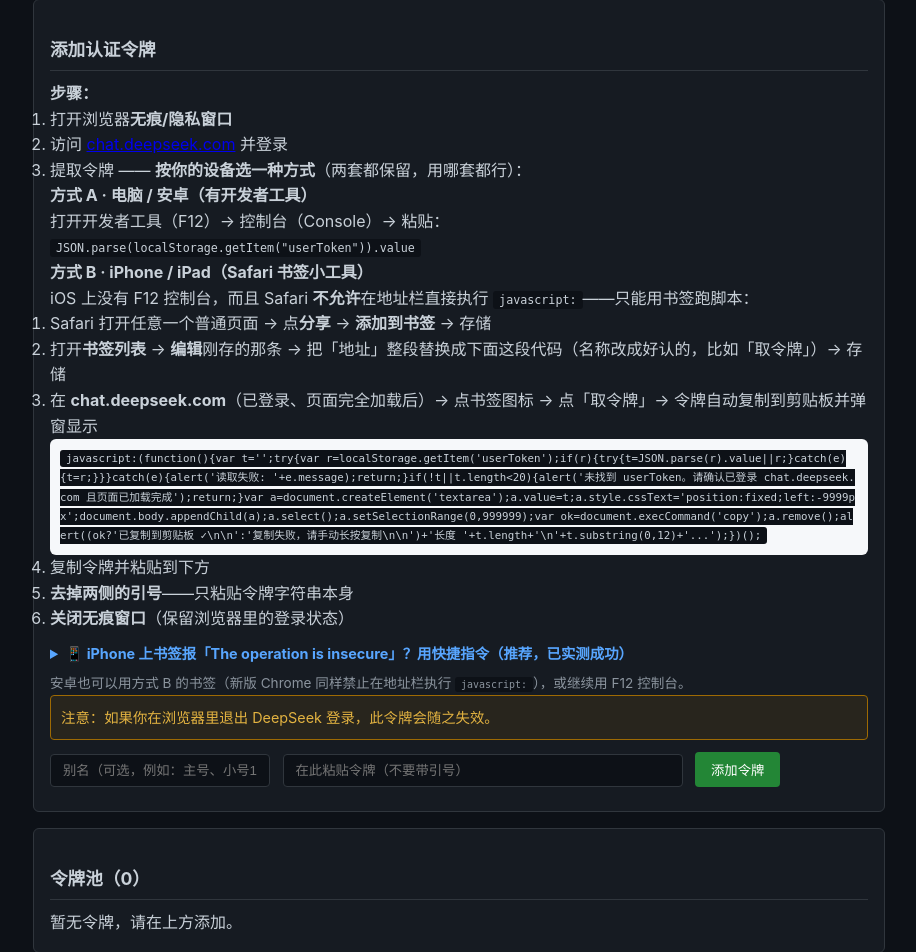
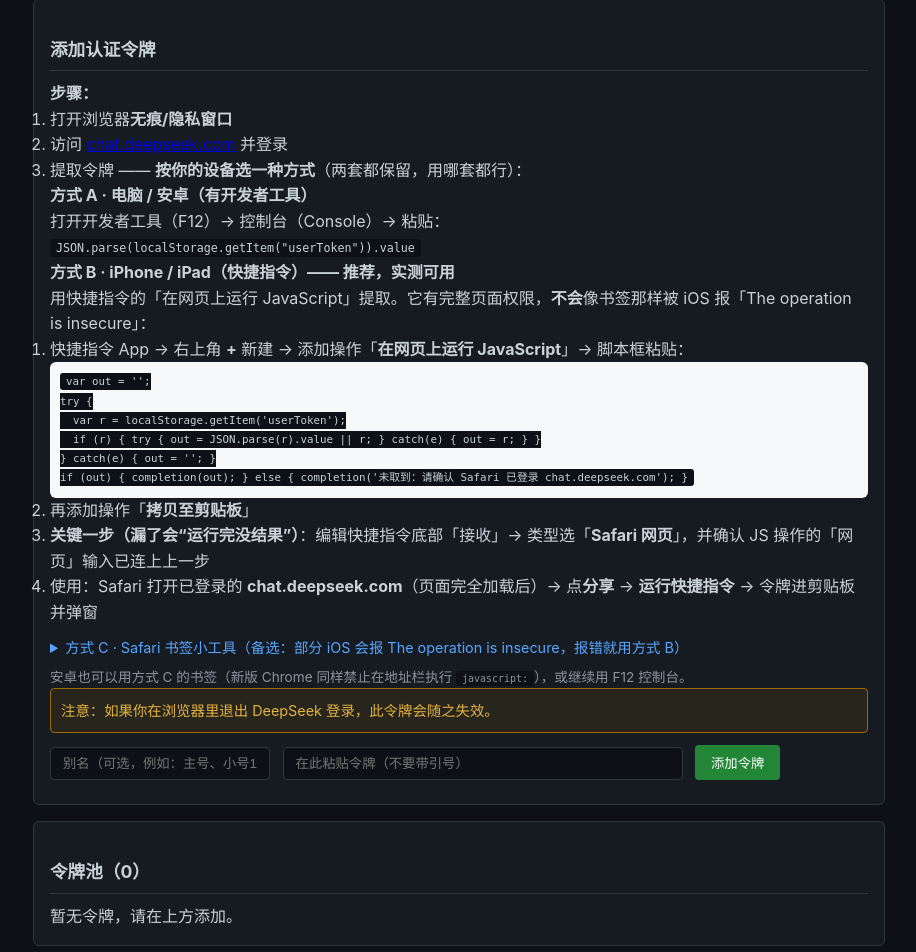
Before and after one commit to 1515asd/rh-deeperseeker, a FastAPI app: template templates/dashboard.html in a window 1280 px wide. Shown: the part 143-1095 px from the top of the page, without its empty margins (181-1097 px from the left). Run offline with FastAPI, Linux system fonts and the light colour scheme; the template is opened without the code that fills it, so the values that code supplies are empty.

Commit message:
Rollover: absolute cap alongside growth trigger (large packed first message); iOS: promote Shortcuts to primary method

```diff
--- a/plugin_helper.py
+++ b/plugin_helper.py
@@ -83,7 +83,13 @@ def needs_rollover(messages, baseline=0):
         return False
     total = estimate_conversation_tokens(messages)
     if baseline and baseline > 0:
-        return (total - baseline) > context_window_tokens()
+        # Growth trigger AND absolute cap. With a large first message (e.g.
+        # a 300K-token packed history), growth alone would let the total run
+        # far past the upstream ~393K remembered-context line — the web
+        # backend silently forgets the oldest content at that line, well
+        # before a growth-only rollover would fire. Fire on whichever comes
+        # first so the handoff always precedes silent forgetting.
+        return (total - baseline) > context_window_tokens() or total > context_window_tokens()
     return total > context_window_tokens()
 
 
--- a/templates/dashboard.html
+++ b/templates/dashboard.html
@@ -17,41 +17,36 @@
         <p>打开开发者工具（F12）→ 控制台（Console）→ 粘贴：</p>
         <code>JSON.parse(localStorage.getItem("userToken")).value</code>
 
-        <p><strong>方式 B · iPhone / iPad（Safari 书签小工具）</strong></p>
-        <p>iOS 上没有 F12 控制台，而且 Safari <strong>不允许</strong>在地址栏直接执行 <code>javascript:</code>——只能用书签跑脚本：</p>
+        <p><strong>方式 B · iPhone / iPad（快捷指令）—— 推荐，实测可用</strong></p>
+        <p>用快捷指令的「在网页上运行 JavaScript」提取。它有完整页面权限，<strong>不会</strong>像书签那样被 iOS 报「The operation is insecure」：</p>
         <ol>
-            <li>Safari 打开任意一个普通页面 → 点<strong>分享</strong> → <strong>添加到书签</strong> → 存储</li>
-            <li>打开<strong>书签列表</strong> → <strong>编辑</strong>刚存的那条 → 把「地址」整段替换成下面这段代码（名称改成好认的，比如「取令牌」）→ 存储</li>
-            <li>在 <strong>chat.deepseek.com</strong>（已登录、页面完全加载后）→ 点书签图标 → 点「取令牌」→ 令牌自动复制到剪贴板并弹窗显示</li>
+            <li>快捷指令 App → 右上角 <strong>+</strong> 新建 → 添加操作「<strong>在网页上运行 JavaScript</strong>」→ 脚本框粘贴：</li>
         </ol>
-        <pre style="white-space:pre-wrap;word-break:break-all;background:#f6f8fa;padding:10px;border-radius:6px;font-size:12px;max-height:220px;overflow:auto"><code>javascript:(function(){var t='';try{var r=localStorage.getItem('userToken');if(r){try{t=JSON.parse(r).value||r;}catch(e){t=r;}}}catch(e){alert('读取失败: '+e.message);return;}if(!t||t.length&lt;20){alert('未找到 userToken。请确认已登录 chat.deepseek.com 且页面已加载完成');return;}var a=document.createElement('textarea');a.value=t;a.style.cssText='position:fixed;left:-9999px';document.body.appendChild(a);a.select();a.setSelectionRange(0,999999);var ok=document.execCommand('copy');a.remove();alert((ok?'已复制到剪贴板 ✓\n\n':'复制失败，请手动长按复制\n\n')+'长度 '+t.length+'\n'+t.substring(0,12)+'...');})();</code></pre>
-
-        <ol start="4">
-            <li>复制令牌并粘贴到下方</li>
-            <li><strong>去掉两侧的引号</strong>——只粘贴令牌字符串本身</li>
-            <li><strong>关闭无痕窗口</strong>（保留浏览器里的登录状态）</li>
-        </ol>
-        <details style="margin-top:10px">
-            <summary style="cursor:pointer;font-weight:bold">📱 iPhone 上书签报「The operation is insecure」？用快捷指令（推荐，已实测成功）</summary>
-            <div style="padding:8px 12px">
-                <p>iOS Safari 的书签脚本可能被系统禁掉 localStorage（报 SecurityError，与「阻止所有 Cookie」无关）。用<strong>快捷指令</strong>的「在网页上运行 JavaScript」有完整页面权限，不受此限制：</p>
-                <ol>
-                    <li>快捷指令 App → 新建 → 添加操作「<strong>在网页上运行 JavaScript</strong>」→ 脚本框粘贴：</li>
-                </ol>
-                <pre style="white-space:pre-wrap;word-break:break-all;background:#f6f8fa;padding:10px;border-radius:6px;font-size:12px"><code>var out = '';
+        <pre style="white-space:pre-wrap;word-break:break-all;background:#f6f8fa;padding:10px;border-radius:6px;font-size:12px"><code>var out = '';
 try {
   var r = localStorage.getItem('userToken');
   if (r) { try { out = JSON.parse(r).value || r; } catch(e) { out = r; } }
 } catch(e) { out = ''; }
 if (out) { completion(out); } else { completion('未取到：请确认 Safari 已登录 chat.deepseek.com'); }</code></pre>
-                <ol start="2">
-                    <li>再添加操作「<strong>拷贝至剪贴板</strong>」</li>
-                    <li><strong>关键</strong>：编辑快捷指令底部「接收」→ 类型选「<strong>Safari 网页</strong>」，并确认 JS 操作的「网页」输入已连上上一步（没连上会"运行完没结果"）</li>
-                    <li>使用：Safari 打开已登录的 chat.deepseek.com → <strong>分享</strong> → 运行快捷指令 → 令牌进剪贴板</li>
+        <ol start="2">
+            <li>再添加操作「<strong>拷贝至剪贴板</strong>」</li>
+            <li><strong>关键一步（漏了会“运行完没结果”）</strong>：编辑快捷指令底部「接收」→ 类型选「<strong>Safari 网页</strong>」，并确认 JS 操作的「网页」输入已连上上一步</li>
+            <li>使用：Safari 打开已登录的 <strong>chat.deepseek.com</strong>（页面完全加载后）→ 点<strong>分享</strong> → <strong>运行快捷指令</strong> → 令牌进剪贴板并弹窗</li>
+        </ol>
+
+        <details style="margin-top:10px">
+            <summary style="cursor:pointer">方式 C · Safari 书签小工具（备选：部分 iOS 会报 The operation is insecure，报错就用方式 B）</summary>
+            <div style="padding:8px 12px">
+                <p>iOS 不允许在地址栏直接执行 <code>javascript:</code>，书签是唯一入口。但部分 iOS 会禁掉书签脚本的 localStorage 读取（报 SecurityError，与「阻止所有 Cookie」设置无关）——报错请改用方式 B。</p>
+                <ol>
+                    <li>Safari 打开任意普通页面 → <strong>分享</strong> → <strong>添加到书签</strong> → 存储</li>
+                    <li>书签列表 → <strong>编辑</strong>该条 → 「地址」整段替换为下面的代码 → 存储</li>
+                    <li>在已登录的 chat.deepseek.com 页面点书签运行 → 自动复制</li>
                 </ol>
+                <pre style="white-space:pre-wrap;word-break:break-all;background:#f6f8fa;padding:10px;border-radius:6px;font-size:12px;max-height:220px;overflow:auto"><code>javascript:(function(){var t='';try{var r=localStorage.getItem('userToken');if(r){try{t=JSON.parse(r).value||r;}catch(e){t=r;}}}catch(e){alert('读取失败: '+e.message+'（请改用方式 B 快捷指令）');return;}if(!t||t.length&lt;20){alert('未找到 userToken。请确认已登录且页面加载完成');return;}var a=document.createElement('textarea');a.value=t;a.style.cssText='position:fixed;left:-9999px';document.body.appendChild(a);a.select();a.setSelectionRange(0,999999);var ok=document.execCommand('copy');a.remove();alert((ok?'已复制到剪贴板 ✓\n\n':'复制失败，请手动长按复制\n\n')+'长度 '+t.length+'\n'+t.substring(0,12)+'...');})();</code></pre>
             </div>
         </details>
-        <p class="hint">安卓也可以用方式 B 的书签（新版 Chrome 同样禁止在地址栏执行 <code>javascript:</code>），或继续用 F12 控制台。</p>
+        <p class="hint">安卓也可以用方式 C 的书签（新版 Chrome 同样禁止在地址栏执行 <code>javascript:</code>），或继续用 F12 控制台。</p>
     </div>
     <div class="warning">
         注意：如果你在浏览器里退出 DeepSeek 登录，此令牌会随之失效。
```
